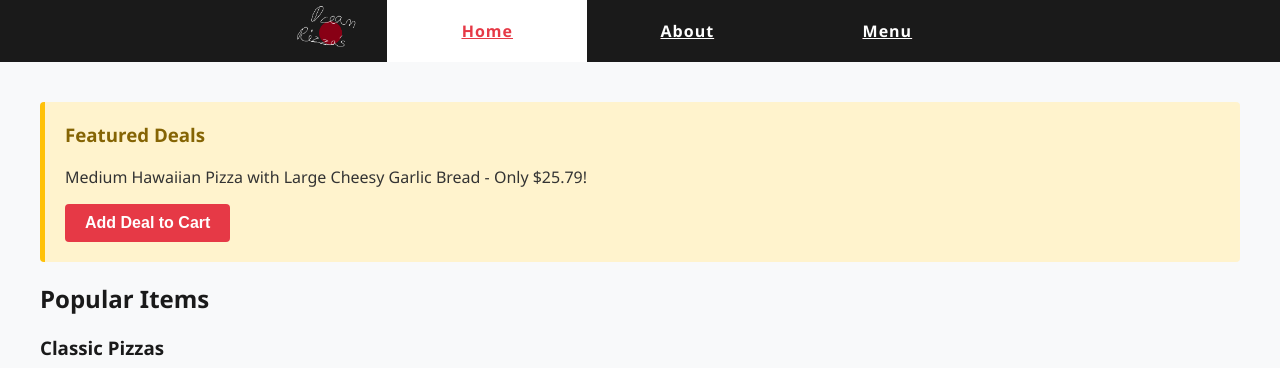
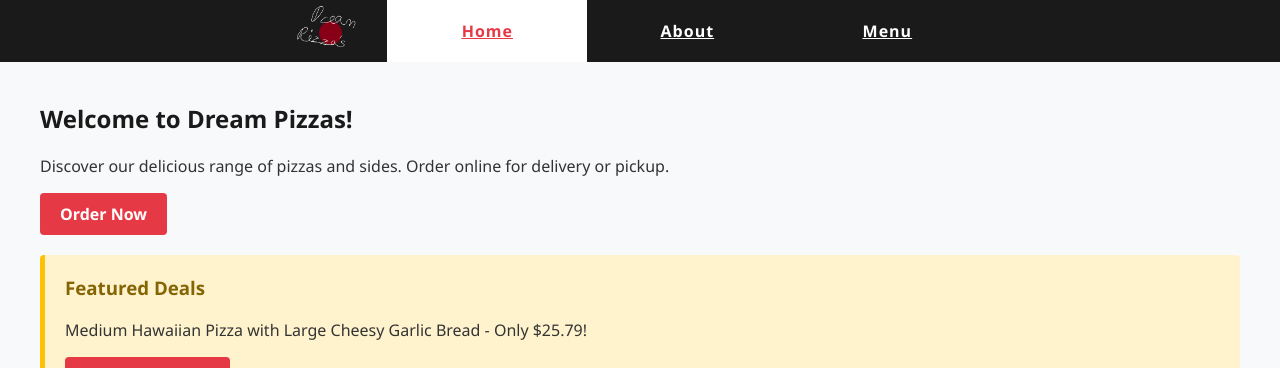
Before and after one commit to st25112-a11y/CSC-2-AS91897---AS91896, a Flask app: page / in a window 1280 px wide. Shown: the top 368 px of the page. Run offline with Flask 3, Linux system fonts and the light colour scheme; data comes from the database, SQL or seed files in the repository.

Commit message:
Added more obvious link to menu page on home page

```diff
--- a/templates/index.html
+++ b/templates/index.html
@@ -3,6 +3,11 @@
 {% block title %}Home - Dream Pizzas{% endblock %}
 
 {% block content %}
+    <nav>
+        <h2>Welcome to Dream Pizzas!</h2>
+        <p>Discover our delicious range of pizzas and sides. Order online for delivery or pickup.</p>
+        <a href="{{ url_for('menu') }}" class="home-order-btn">Order Now</a>
+    </nav>
     <div class="featured-deal">
         <h3>Featured Deals</h3>
         <p>{{ feature_pizza_size }} {{ feature_deal }} with {{ feature_side_size }} {{ feature_deal_side }} - Only ${{ "%.2f"|format(feature_deal_price) }}!</p>
```
